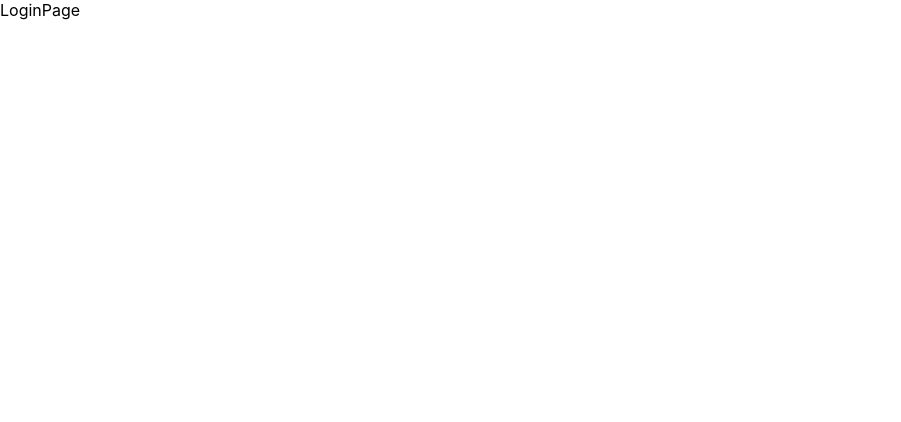
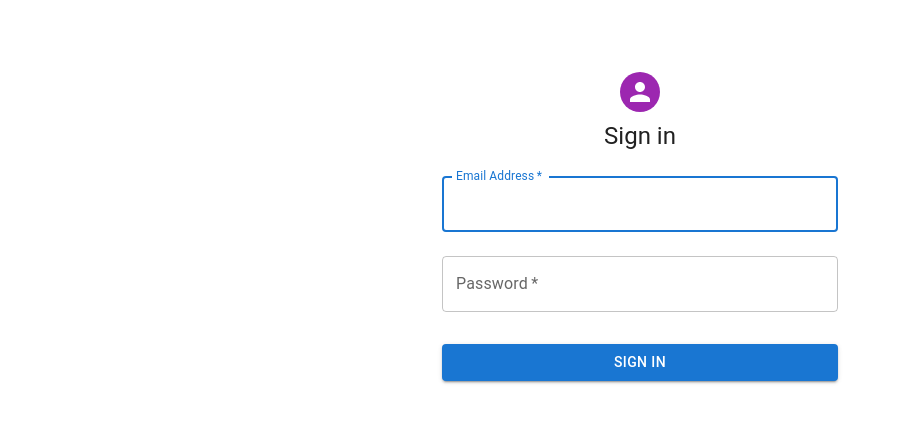
Before and after one commit to imakshar/ReactGridLayout, a React (Create React App) app: page / in a window 1280 px wide. Shown: the top 422 px of the page, without its empty margins (0-901 px from the left). Built offline with nearby package versions, Linux system fonts and the light colour scheme.

Commit message:
Navbar and Login Page Added

```diff
--- a/package.json
+++ b/package.json
@@ -5,6 +5,7 @@
   "dependencies": {
     "@emotion/react": "^11.10.5",
     "@emotion/styled": "^11.10.5",
+    "@mui/icons-material": "^5.11.0",
     "@mui/material": "^5.11.7",
     "@testing-library/jest-dom": "^5.16.5",
     "@testing-library/react": "^13.4.0",
--- a/src/components/Home/Home.tsx
+++ b/src/components/Home/Home.tsx
@@ -5,6 +5,7 @@ import "react-resizable/css/styles.css";
 import DesignationChart from "../DesignationChart/DesignationChart";
 import EmployeeAvailabilityChart from "../EmployeeAvailabilityChart/EmployeeAvailabilityChart";
 import EmployeeHistoryChart from "../EmployeeHistoryChart/EmployeeHistoryChart";
+import Navbar from "../Navbar/Navbar";
 import OnbordingHistoryChart from "../OnbordingHistoryChart/OnbordingHistoryChart";
 const defaultLayout: Layout[] = [
   { i: "a", x: 0, y: 0, w: 6, h: 2, minH: 2 },
@@ -18,6 +19,7 @@ const Home = () => {
   const [layout, setLayout] = useState(defaultLayout);
   return (
     <div>
+      <Navbar />
       <ResponsiveGridLayout
         className="layout"
         layouts={{ lg: layout, md: layout, sm: layout }}
--- /dev/null
+++ b/src/components/Navbar/Navbar.tsx
@@ -0,0 +1,55 @@
+import AdbIcon from "@mui/icons-material/Adb";
+import AppBar from "@mui/material/AppBar";
+import Avatar from "@mui/material/Avatar";
+import Box from "@mui/material/Box";
+import Container from "@mui/material/Container";
+import Toolbar from "@mui/material/Toolbar";
+import Tooltip from "@mui/material/Tooltip";
+import Typography from "@mui/material/Typography";
+
+const Navbar = () => {
+  return (
+    <AppBar position="static">
+      <Container maxWidth="xl">
+        <Toolbar disableGutters>
+          <Box
+            display="flex"
+            justifyContent="space-between"
+            width="100%"
+            alignItems="center"
+          >
+            <Box display="flex" alignItems="center">
+              <AdbIcon sx={{ display: { xs: "none", md: "flex" }, mr: 1 }} />
+              <Typography
+                variant="h6"
+                noWrap
+                component="a"
+                href="/"
+                sx={{
+                  mr: 2,
+                  display: { xs: "none", md: "flex" },
+                  fontFamily: "monospace",
+                  fontWeight: 700,
+                  letterSpacing: ".3rem",
+                  color: "inherit",
+                  textDecoration: "none",
+                }}
+              >
+                LOGO
+              </Typography>
+            </Box>
+
+            <Box>
+              <Box sx={{ flexGrow: 1 }}>
+                <Tooltip title="Profile">
+                  <Avatar alt="U" />
+                </Tooltip>
+              </Box>
+            </Box>
+          </Box>
+        </Toolbar>
+      </Container>
+    </AppBar>
+  );
+};
+export default Navbar;
--- a/src/pages/LoginPage.tsx
+++ b/src/pages/LoginPage.tsx
@@ -1,9 +1,104 @@
-import React from 'react'
+import React, { useState } from "react";
+import { useNavigate } from "react-router-dom";
+import Avatar from "@mui/material/Avatar";
+import Box from "@mui/material/Box";
+import Button from "@mui/material/Button";
+import Container from "@mui/material/Container";
+import CssBaseline from "@mui/material/CssBaseline";
+import { createTheme, ThemeProvider } from "@mui/material/styles";
+import TextField from "@mui/material/TextField";
+import Typography from "@mui/material/Typography";
 
+const theme = createTheme();
+interface IUserCredentials {
+  email: string;
+  password: string;
+}
+const defaultState: IUserCredentials = {
+  email: "",
+  password: "",
+};
 const LoginPage = () => {
+  const navigate = useNavigate();
+  const [userCredentials, setUserCredentials] =
+    useState<IUserCredentials>(defaultState);
+
+  const handleSubmit = (event: React.FormEvent<HTMLFormElement>) => {
+    event.preventDefault();
+    navigate("/home");
+  };
+  const handleOnChange = (
+    event: React.ChangeEvent<HTMLTextAreaElement | HTMLInputElement>,
+    key: string
+  ) => {
+    const { value } = event.target;
+    setUserCredentials({
+      ...userCredentials,
+      [key]: value,
+    });
+  };
   return (
-    <div>LoginPage</div>
-  )
-}
+    <ThemeProvider theme={theme}>
+      <Container component="main" maxWidth="xs">
+        <CssBaseline />
+        <Box
+          sx={{
+            marginTop: 8,
+            display: "flex",
+            flexDirection: "column",
+            alignItems: "center",
+          }}
+        >
+          <Avatar sx={{ m: 1, bgcolor: "secondary.main" }} />
 
-export default LoginPage
+          <Typography component="h1" variant="h5">
+            Sign in
+          </Typography>
+          <Box
+            component="form"
+            onSubmit={handleSubmit}
+            noValidate
+            sx={{ mt: 1 }}
+          >
+            <TextField
+              margin="normal"
+              required
+              fullWidth
+              id="email"
+              label="Email Address"
+              name="email"
+              autoComplete="email"
+              autoFocus
+              value={userCredentials.email}
+              onChange={(e) => handleOnChange(e, "email")}
+              type="email"
+            />
+            <TextField
+              margin="normal"
+              required
+              fullWidth
+              name="password"
+              label="Password"
+              type="password"
+              id="password"
+              autoComplete="current-password"
+              value={userCredentials.password}
+              onChange={(e) => handleOnChange(e, "password")}
+            />
+
+            <Button
+              type="submit"
+              fullWidth
+              variant="contained"
+              sx={{ mt: 3, mb: 2 }}
+            >
+              Sign In
+            </Button>
+          </Box>
+        </Box>
+      </Container>
+    </ThemeProvider>
+  );
+};
+
+export default LoginPage;
```
Also changed, not shown: 1 other file (tests, documents, lock files or other folders).
